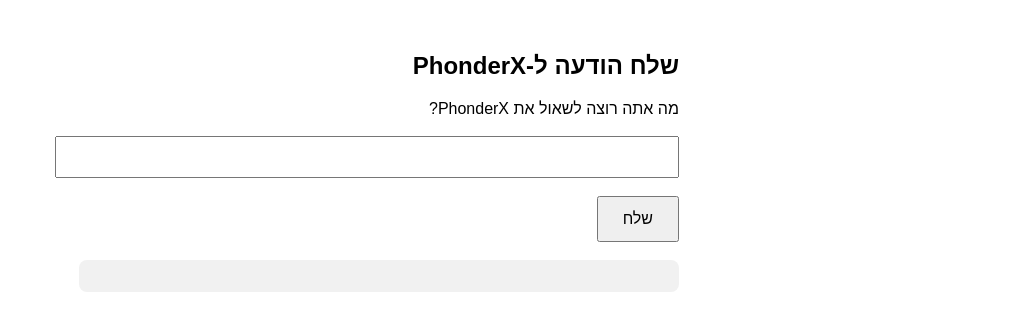
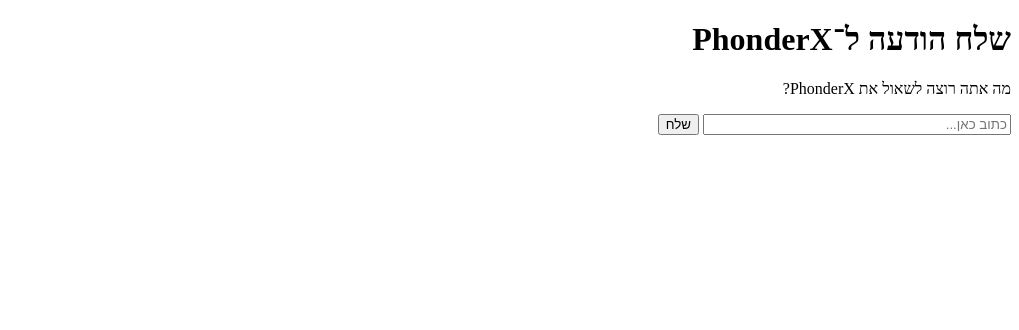
Before and after one commit to oferkatzinflupush/PhonderX, a plain HTML site: page index.html in a window 1280 px wide. Shown: the whole page, without its empty margins (261-1280 px from the left). Drawn offline with Linux system fonts and the light colour scheme.

Commit message:
Update index.html

```diff
--- a/index.html
+++ b/index.html
@@ -1,37 +1,28 @@
 <!DOCTYPE html>
-<html lang="he">
+<html lang="he" dir="rtl">
 <head>
-  <meta charset="UTF-8">
-  <title>PhonderX Chat</title>
-  <meta name="viewport" content="width=device-width, initial-scale=1.0">
+  <meta charset="UTF-8" />
+  <meta name="viewport" content="width=device-width, initial-scale=1.0" />
+  <title>PhonderX צ׳אט</title>
 </head>
-<body style="font-family: sans-serif; direction: rtl; padding: 2em; max-width: 600px; margin: auto;">
-  <h2>שלח הודעה ל-PhonderX</h2>
-  <form id="phonderForm">
-    <label for="question">מה אתה רוצה לשאול את PhonderX?</label><br><br>
-    <input type="text" id="question" name="question" style="width: 100%; padding: 10px; font-size: 16px;" required>
-    <br><br>
-    <button type="submit" style="padding: 12px 24px; font-size: 16px;">שלח</button>
-  </form>
-  <br>
-  <div id="response" style="white-space: pre-wrap; background: #f1f1f1; padding: 1em; border-radius: 8px;"></div>
+<body>
+  <h1>שלח הודעה ל־PhonderX</h1>
+  <p>מה אתה רוצה לשאול את PhonderX?</p>
+  <input type="text" id="question" placeholder="כתוב כאן..." style="width: 300px;" />
+  <button onclick="send()">שלח</button>
+  <p id="response"></p>
 
   <script>
-    document.getElementById('phonderForm').addEventListener('submit', async function(e) {
-      e.preventDefault();
-      const question = document.getElementById('question').value;
-      const resBox = document.getElementById('response');
-      resBox.innerText = "שולח שאלה ל-PhonderX...";
-
-      const response = await fetch("/ask", {
+    async function send() {
+      const q = document.getElementById("question").value;
+      const res = await fetch("/ask", {
         method: "POST",
         headers: { "Content-Type": "application/json" },
-        body: JSON.stringify({ question: question })
+        body: JSON.stringify({ question: q })
       });
-
-      const data = await response.json();
-      resBox.innerText = data.response;
-    });
+      const data = await res.json();
+      document.getElementById("response").innerText = data.response || data.result || "אין תגובה";
+    }
   </script>
 </body>
 </html>
```
